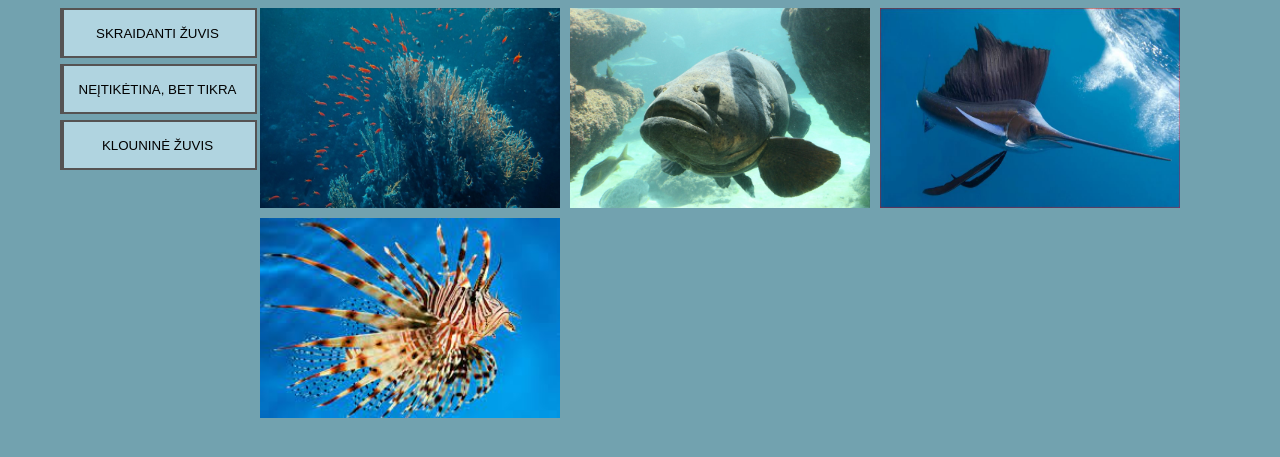
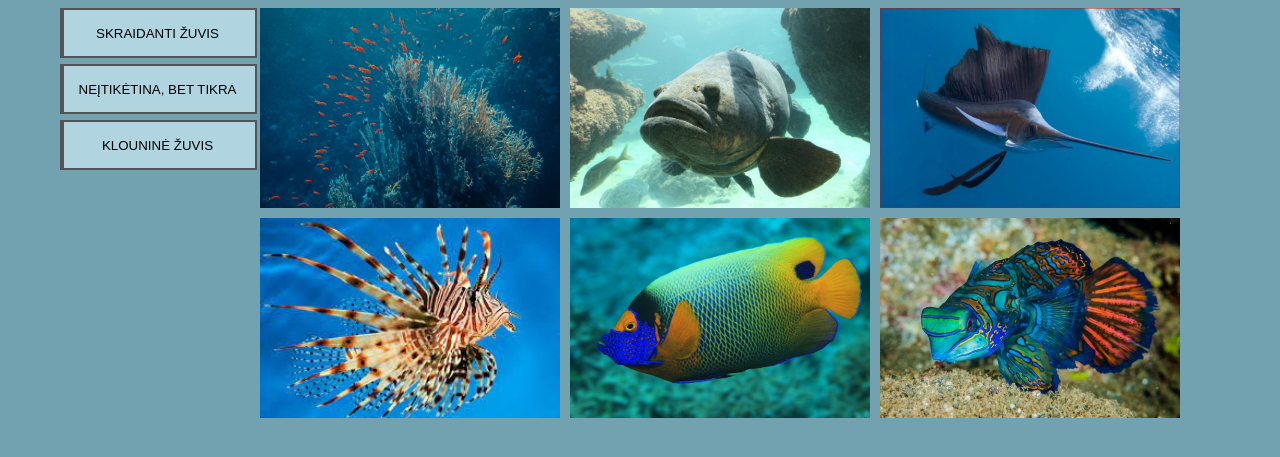
Before and after one commit to aurelijap/15-paskaitos-ND, a website: page index.html in a window 1280 px wide. Shown: the part 79-536 px from the top of the page. Drawn offline with Linux system fonts and the light colour scheme; a web font is replaced by a local one.

Commit message:
Add files via upload

```diff
--- a/index.html
+++ b/index.html
@@ -71,6 +71,8 @@
         <img src="img/godzila.jpeg" alt="godzila" />
         <img src="img/kardzuve.jpeg" alt="kardzuve" />
         <img src="img/velnias.jpeg" alt="velnias" />
+        <img src="img/angelas.jpeg" alt="angelas" />
+        <img src="img/mandarinuke.jpeg" alt="mandarinuke" />
       </div>
     </div>
   </body>
```
Also changed, not shown: img/angelas.jpeg (added), img/mandarinuke.jpeg (added).
